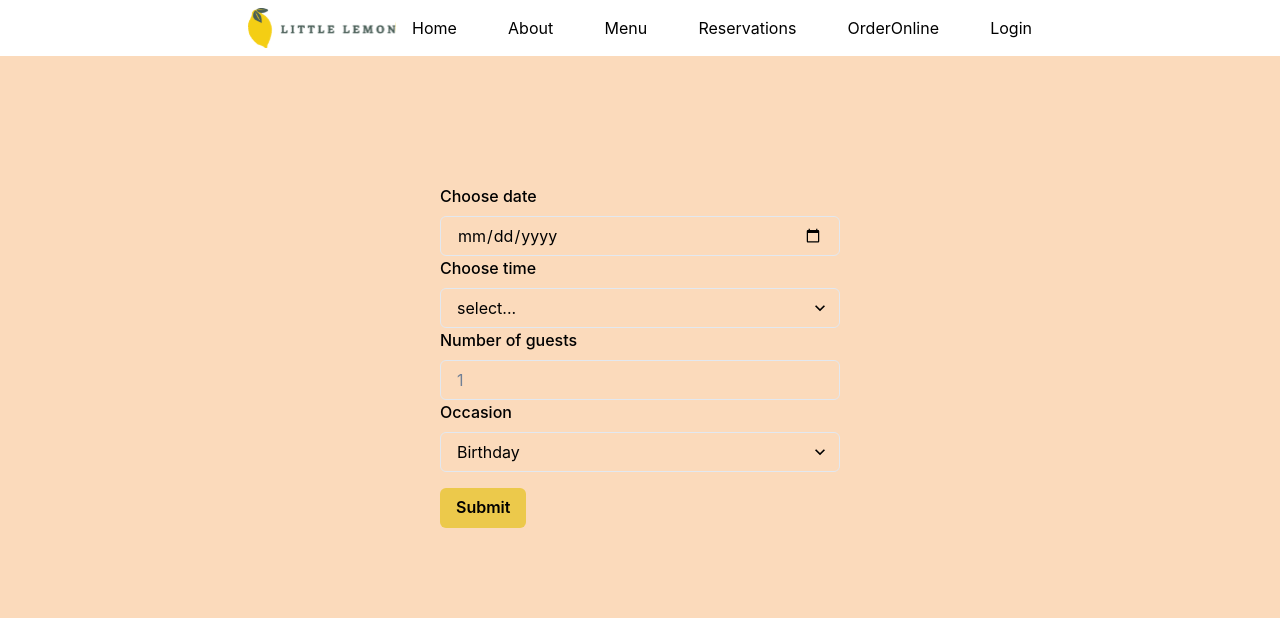
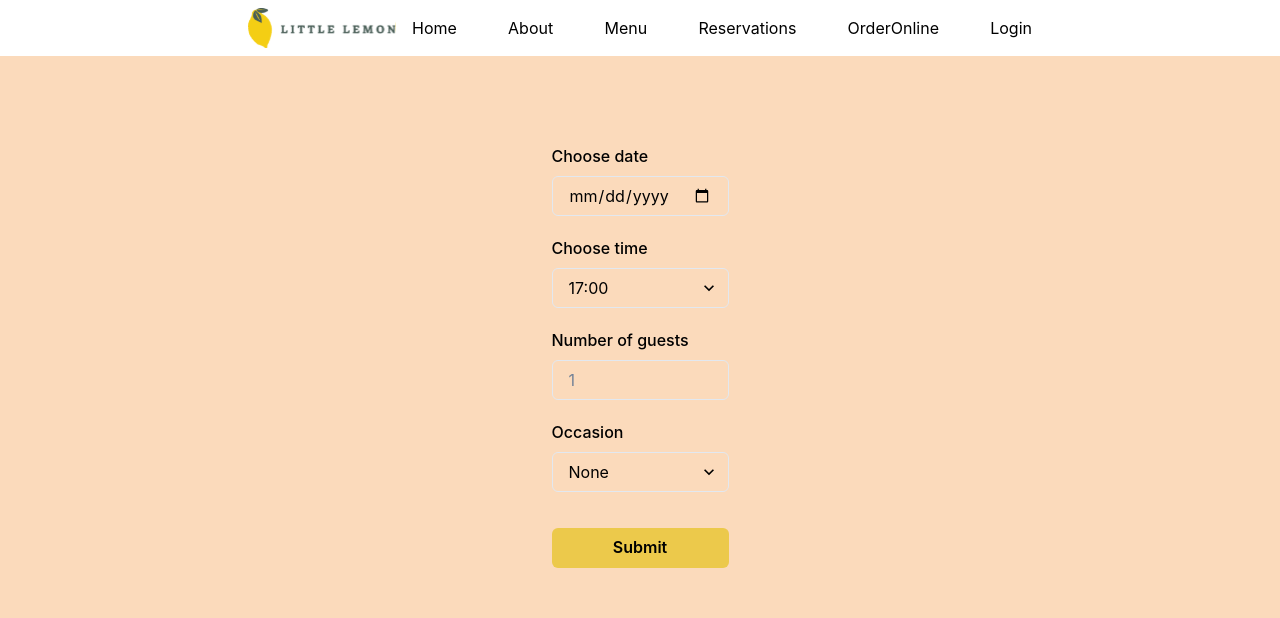
Before and after one commit to a14506818/little-lemon-web, a React (Create React App) app: page /Reservations in a window 1280 px wide. Shown: the top 618 px of the page. Built offline with nearby package versions, Linux system fonts and the light colour scheme.

Commit message:
set up formik and yup in booking form

```diff
--- a/src/components/BookingForm.js
+++ b/src/components/BookingForm.js
@@ -9,14 +9,37 @@ import {
     Select,
     Button,
   } from '@chakra-ui/react'
+import { useFormik, Form } from 'formik';
+import * as Yup from 'yup';
 
 const BookingForm = () => {
+    const formik = useFormik({
+        initialValues: {
+			res_date: '',
+            res_time: '',
+            guests: '',
+            occasion: '',
+        },
+		onSubmit: values => {
+			// run submit function
+            alert(JSON.stringify(values, null, 2));
+		},
+		validationSchema: Yup.object().shape({
+            res_date: Yup.string().required(),
+            guests: Yup.number().required().positive().integer(),
+		}),
+    });
+
     return (
-    <FormControl width='400px'>
+    <form onSubmit={formik.handleSubmit}>
+        <FormControl isInvalid={!!formik.errors.res_date && formik.touched.res_date}>
             <FormLabel htmlFor='res-date'>Choose date</FormLabel>
-        <Input type='date' id='res-date' />
+            <Input type='date' id='res-date' placeholder="Select Date" {...formik.getFieldProps("res_date")} />
+            <FormErrorMessage>{formik.errors.res_date}</FormErrorMessage>
+        </FormControl>
+        <FormControl>
             <FormLabel htmlFor='res-time'>Choose time</FormLabel>
-        <Select placeholder='select...' id='res-time'>
+            <Select id='res-time' {...formik.getFieldProps("res_time")}>
                 <option>17:00</option>
                 <option>18:00</option>
                 <option>19:00</option>
@@ -24,15 +47,22 @@ const BookingForm = () => {
                 <option>21:00</option>
                 <option>22:00</option>
             </Select>
+        </FormControl>
+        <FormControl isInvalid={!!formik.errors.guests && formik.touched.guests}>
             <FormLabel htmlFor='guests'>Number of guests</FormLabel>
-        <Input type='number' placeholder='1' min='1' max='10' id='guests'/>
+            <Input type='number' placeholder='1' min='1' max='10' id='guests' {...formik.getFieldProps("guests")}/>
+            <FormErrorMessage>{formik.errors.guests}</FormErrorMessage>
+        </FormControl>
+        <FormControl>
             <FormLabel htmlFor='occasion'>Occasion</FormLabel>
-        <Select>
+            <Select {...formik.getFieldProps("occasion")}>
+                <option>None</option>
                 <option>Birthday</option>
                 <option>Anniversary</option>
             </Select>
+        </FormControl>
         <Button mt={4} colorScheme='yellow' type='submit'>Submit</Button>
-    </FormControl>
+    </form>
     )
 }
 
```
Lines whose indentation alone changed are shown as unchanged.
